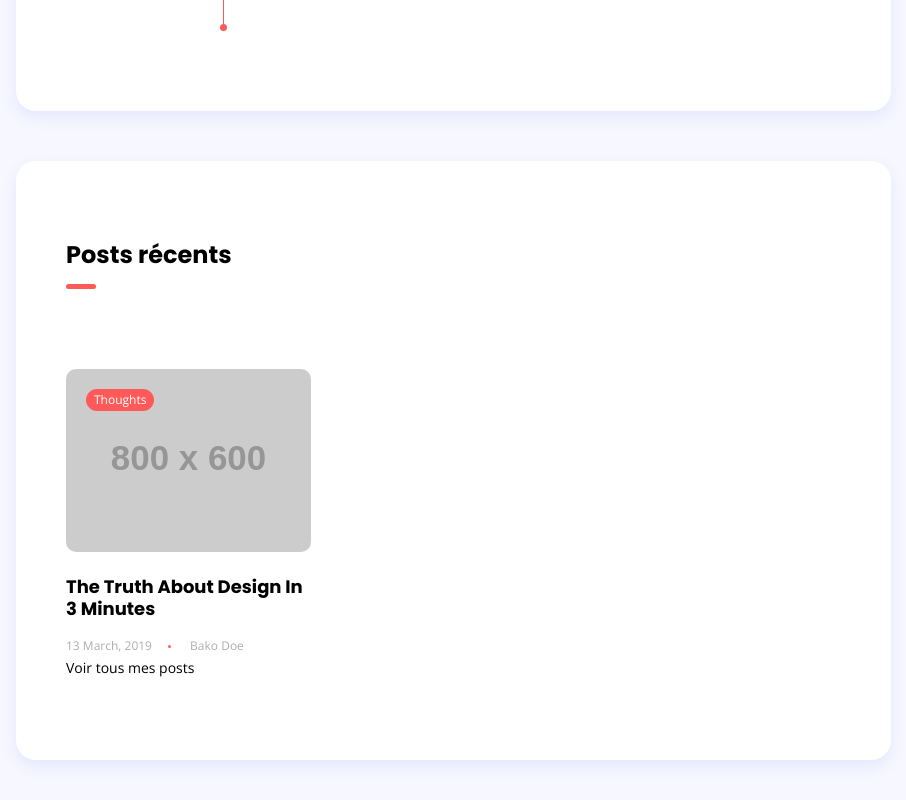
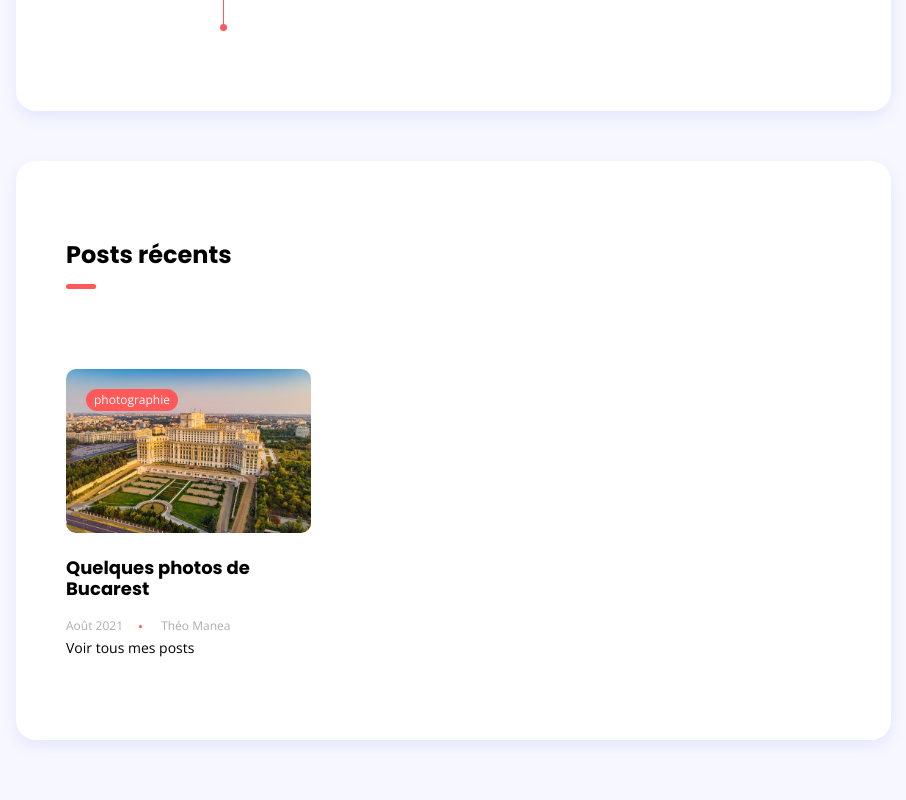
Before and after one commit to TheoManea/theomanea.github.io, a plain HTML site: page index.html in a window 1280 px wide. Shown: the part 2650-3450 px from the top of the page, without its empty margins (334-1240 px from the left). Drawn offline with nearby package versions, Linux system fonts and the light colour scheme; placeholder pictures from the web are drawn by us.

```diff
--- a/index.html
+++ b/index.html
@@ -283,16 +283,16 @@
 					<div class="blog-item">
 						<div class="thumb">
 							<a href="#">
-								<span class="category">Thoughts</span>
+								<span class="category">photographie</span>
 							</a>
 							<a href="#">
-								<img src="https://via.placeholder.com/800x600" alt="blog-title" />
+								<img src="images/bucarest.jpg" alt="blog-title" />
 							</a>
 						</div>
-						<h4 class="mt-4 mb-0"><a href="#">The Truth About Design In 3 Minutes</a></h4>
+						<h4 class="mt-4 mb-0"><a href="#">Quelques photos de Bucarest</a></h4>
 						<ul class="list-inline meta mb-0 mt-3">
-							<li class="list-inline-item">13 March, 2019</li>
-							<li class="list-inline-item">Bako Doe</li>
+							<li class="list-inline-item">Août 2021</li>
+							<li class="list-inline-item">Théo Manea</li>
 						</ul>
 					</div>
 				</div>
```
Also changed, not shown: images/bucarest.jpg (added).
